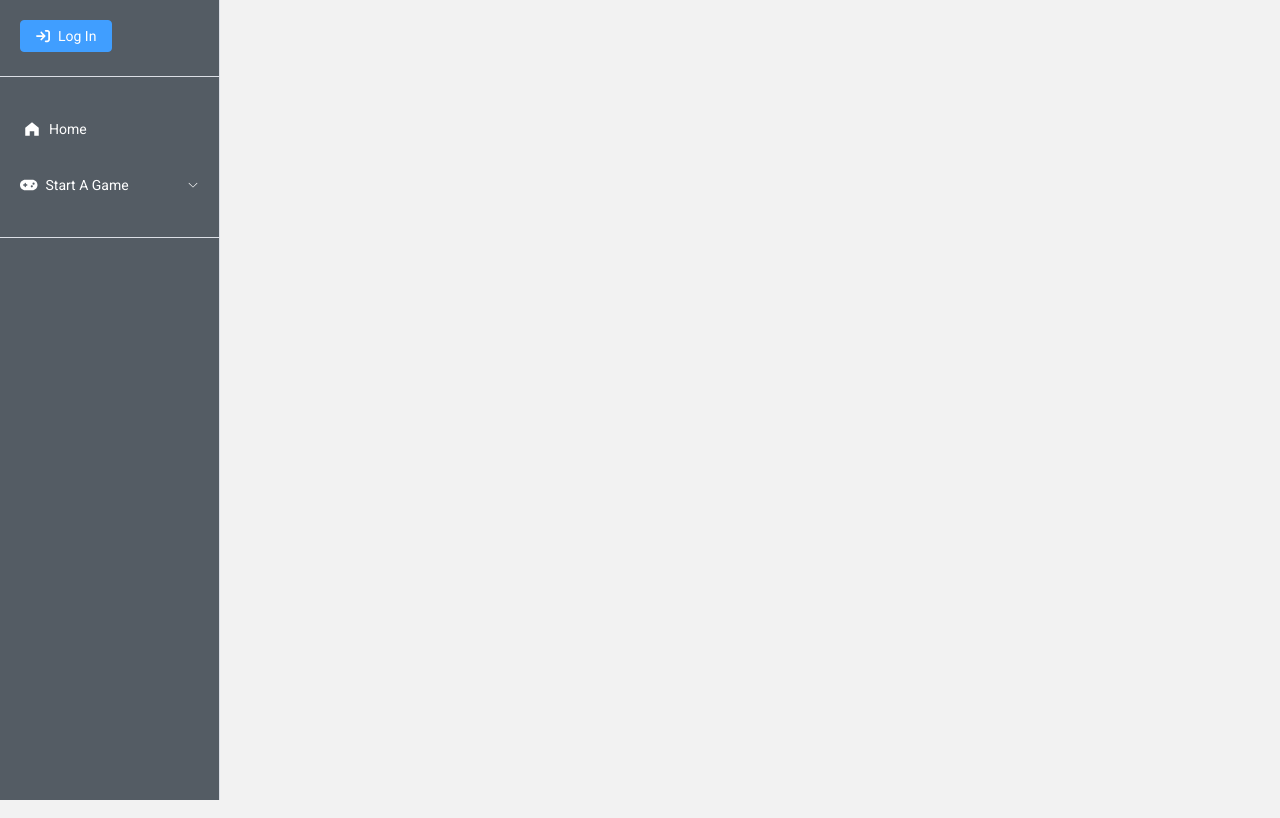
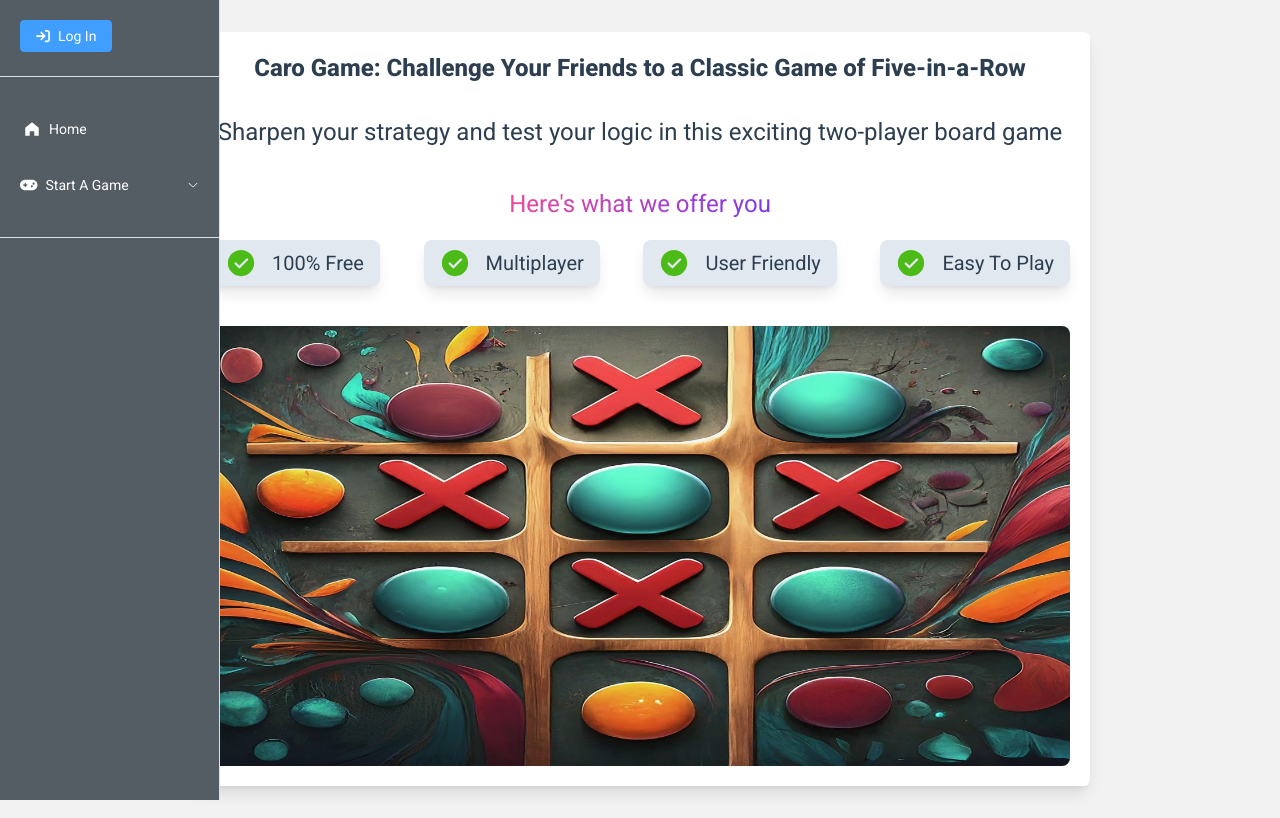
Before and after one commit to vupa141/caro-chess-fe, a Vue app: page / in a window 1280 px wide. Built offline with nearby package versions, Linux system fonts and the light colour scheme; no server answers.

Commit message:
add home page

```diff
--- a/src/assets/main.css
+++ b/src/assets/main.css
@@ -1,7 +1,6 @@
 @import './base.css';
 
 #app {
-    max-width: 1280px;
     margin: 0 auto;
     padding: 2rem;
 
--- a/src/views/chessboard/Chessboard.vue
+++ b/src/views/chessboard/Chessboard.vue
@@ -17,19 +17,19 @@
             >
                 <img
                     v-if="chessboardData[i - 1][j - 1] == 0"
-                    src="../assets/images/icons8-x-48.png"
+                    src="@/assets/images/icons8-x-48.png"
                     width="23"
                 />
                 <img
                     v-else-if="chessboardData[i - 1][j - 1] == 1"
-                    src="../assets/images/icons8-o-50.png"
+                    src="@/assets/images/icons8-o-50.png"
                     width="23"
                 />
             </div>
         </div>
         <el-dialog v-model="dialogVisible" width="300" class="!rounded-md" align-center>
             <div class="flex justify-center items-center">
-                <img src="../assets/images/winner.webp" width="60" class="align-middle" />
+                <img src="@/assets/images/winner.webp" width="60" class="align-middle" />
                 <div class="text-lg font-semi-bold">{{ winnerMessage }}</div>
             </div>
             <template #footer>
--- a/src/views/home/Home.vue
+++ b/src/views/home/Home.vue
@@ -1,7 +1,44 @@
 <template>
+    <div class="p-5 bg-white shadow-lg rounded-md max-w-[900px]">
+        <p class="font-bold text-center mb-8 text-2xl">
+            Caro Game: Challenge Your Friends to a Classic Game of Five-in-a-Row
+        </p>
+        <p class="text-center text-2xl">
+            Sharpen your strategy and test your logic in this exciting two-player board game
+        </p>
+        <div class="text-center">
+            <p class="text-2xl mt-10 mb-5 text-center bg-gradient-to-r from-pink-500 to-violet-600 inline-block text-transparent bg-clip-text">
+                Here's what we offer you
+            </p>
+        </div>
 
+        <div class="flex w-full justify-between">
+            <div class="flex items-center bg-slate-200 py-2 px-4 rounded-lg shadow-lg">
+                <el-icon color="#4cbb17" size="30"><CircleCheckFilled /></el-icon>
+                <span class="ml-4 text-xl">100% Free</span>
+            </div>
+            <div class="flex items-center bg-slate-200 py-2 px-4 rounded-lg shadow-lg">
+                <el-icon color="#4cbb17" size="30"><CircleCheckFilled /></el-icon>
+                <span class="ml-4 text-xl">Multiplayer</span>
+            </div>
+            <div class="flex items-center bg-slate-200 py-2 px-4 rounded-lg shadow-lg">
+                <el-icon color="#4cbb17" size="30"><CircleCheckFilled /></el-icon>
+                <span class="ml-4 text-xl">User Friendly</span>
+            </div>
+            <div class="flex items-center bg-slate-200 py-2 px-4 rounded-lg shadow-lg">
+                <el-icon color="#4cbb17" size="30"><CircleCheckFilled /></el-icon>
+                <span class="ml-4 text-xl">Easy To Play</span>
+            </div>
+        </div>
+
+        <div class="banner mt-10">
+            <img src="@/assets/images/banner.jpg" class="full object-contain rounded-lg">
+        </div>
+    </div>
 </template>
 
-<script setup lang="ts"></script>
+<script setup lang="ts">
+import { CircleCheckFilled } from '@element-plus/icons-vue'
+</script>
 
 <style lang="scss" scoped></style>
```
Also changed, not shown: src/assets/images/banner.jpg (added).
